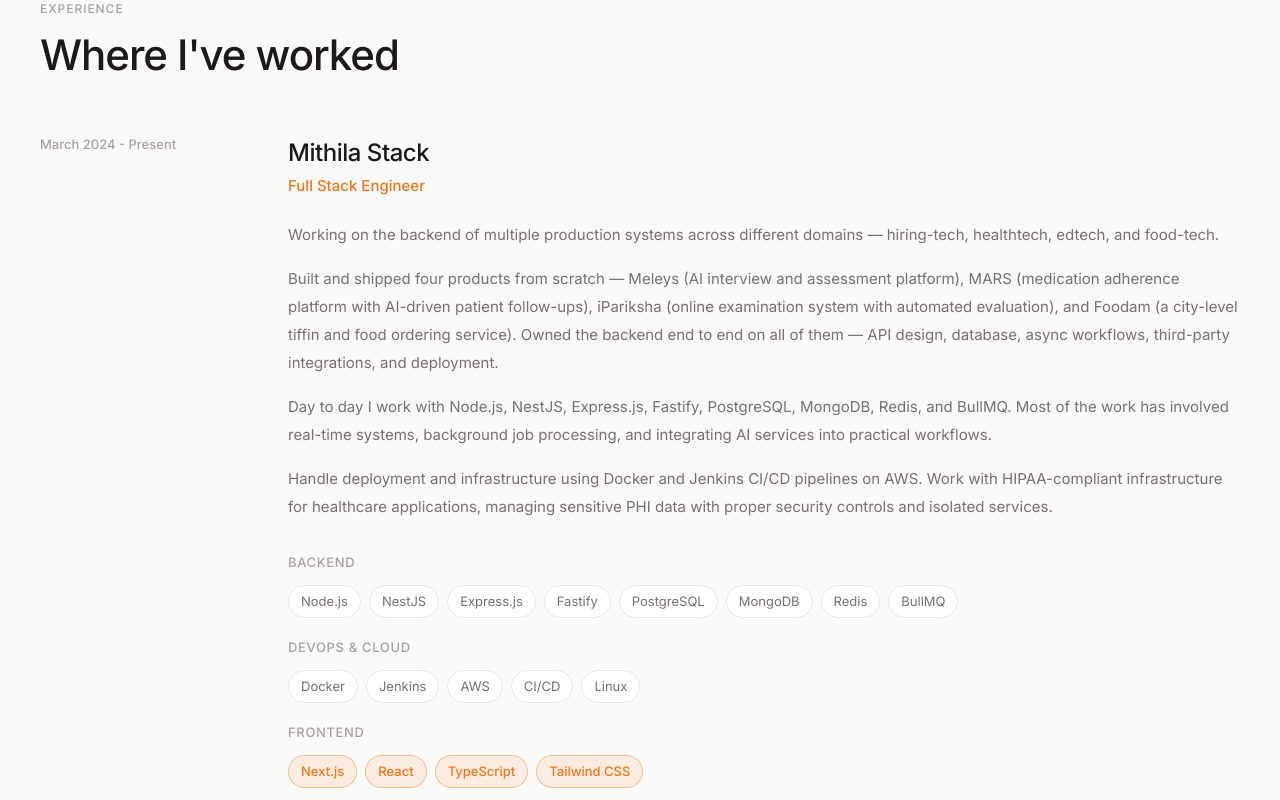
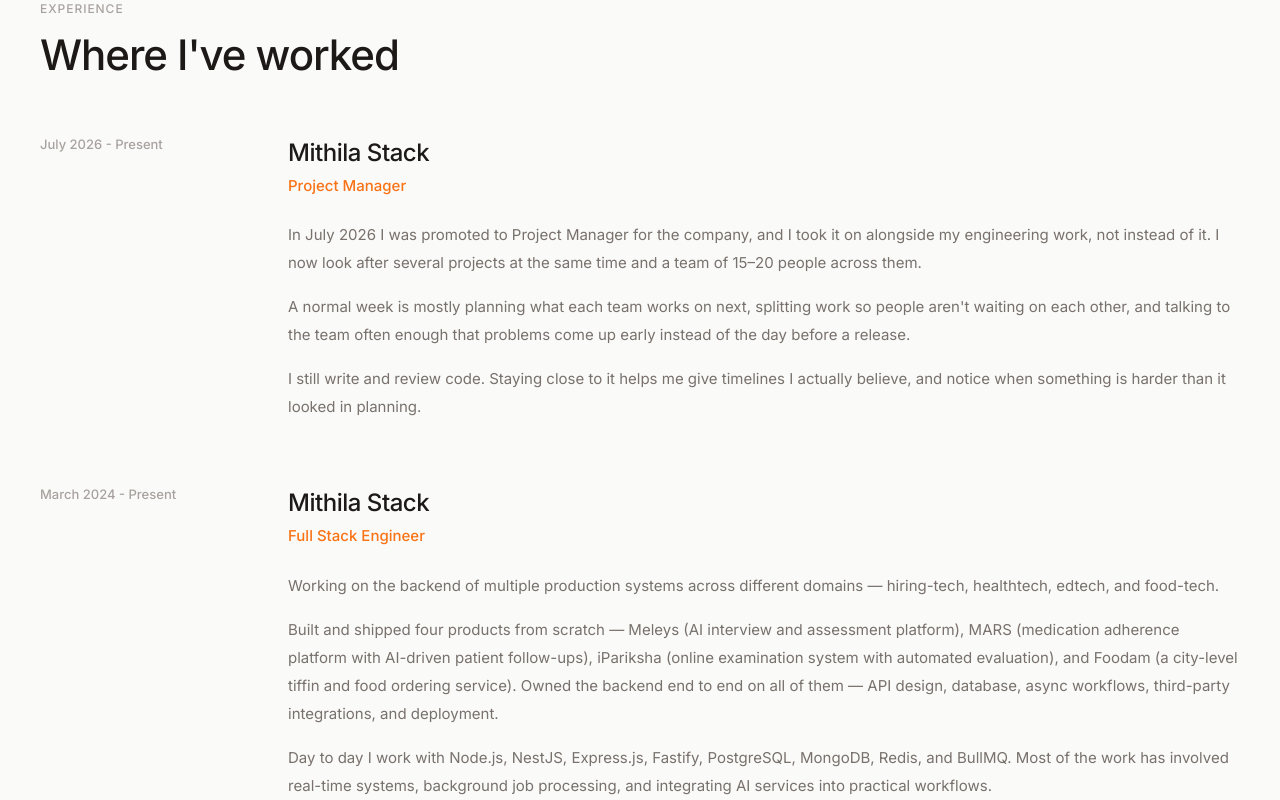
Before and after one commit to abhimehrr/iabhi_, a Next.js app: page / in a window 1280 px wide. Shown: the part 920-1720 px from the top of the page. Built offline with nearby package versions, Linux system fonts and the light colour scheme.

Commit message:
Enhance Experience section with new Project Manager role details
- Added a new entry for the Project Manager position at Mithila Stack, detailing responsibilities and team management.
- Streamlined the DEVOPS_STACK array for improved readability.

```diff
--- a/src/components/sections/Experience.tsx
+++ b/src/components/sections/Experience.tsx
@@ -12,13 +12,7 @@
   "Redis",
   "BullMQ",
 ] as const;
-const DEVOPS_STACK = [
-  "Docker",
-  "Jenkins",
-  "AWS",
-  "CI/CD",
-  "Linux",
-] as const;
+const DEVOPS_STACK = ["Docker", "Jenkins", "AWS", "CI/CD", "Linux"] as const;
 const FRONTEND_STACK = [
   "Next.js",
   "React",
@@ -34,6 +28,47 @@
         <h2 className="section-heading">Where I&apos;ve worked</h2>
 
         <div className="mt-10 md:mt-14">
+          <AnimateIn>
+            <article className="relative grid gap-4 md:grid-cols-[200px_1fr] md:gap-12">
+              <div className="relative">
+                <div className="sticky top-24">
+                  <p className="text-[13px] font-medium text-muted">
+                    July 2026 - Present
+                  </p>
+                </div>
+              </div>
+
+              <div className="relative pb-12 md:pb-16">
+                <h3 className="text-[22px] font-medium tracking-[-0.02em] text-primary md:text-[24px]">
+                  Mithila Stack
+                </h3>
+                <p className="mt-1 text-[15px] font-medium text-accent-orange">
+                  Project Manager
+                </p>
+
+                <div className="mt-6 space-y-4 text-[15px] leading-7 text-secondary">
+                  <p>
+                    In July 2026 I was promoted to Project Manager for the
+                    company, and I took it on alongside my engineering work, not
+                    instead of it. I now look after several projects at the same
+                    time and a team of 15–20 people across them.
+                  </p>
+                  <p>
+                    A normal week is mostly planning what each team works on
+                    next, splitting work so people aren&apos;t waiting on each
+                    other, and talking to the team often enough that problems
+                    come up early instead of the day before a release.
+                  </p>
+                  <p>
+                    I still write and review code. Staying close to it helps me
+                    give timelines I actually believe, and notice when something
+                    is harder than it looked in planning.
+                  </p>
+                </div>
+              </div>
+            </article>
+          </AnimateIn>
+
           <AnimateIn>
             <article className="relative grid gap-4 md:grid-cols-[200px_1fr] md:gap-12">
               <div className="relative">
```
